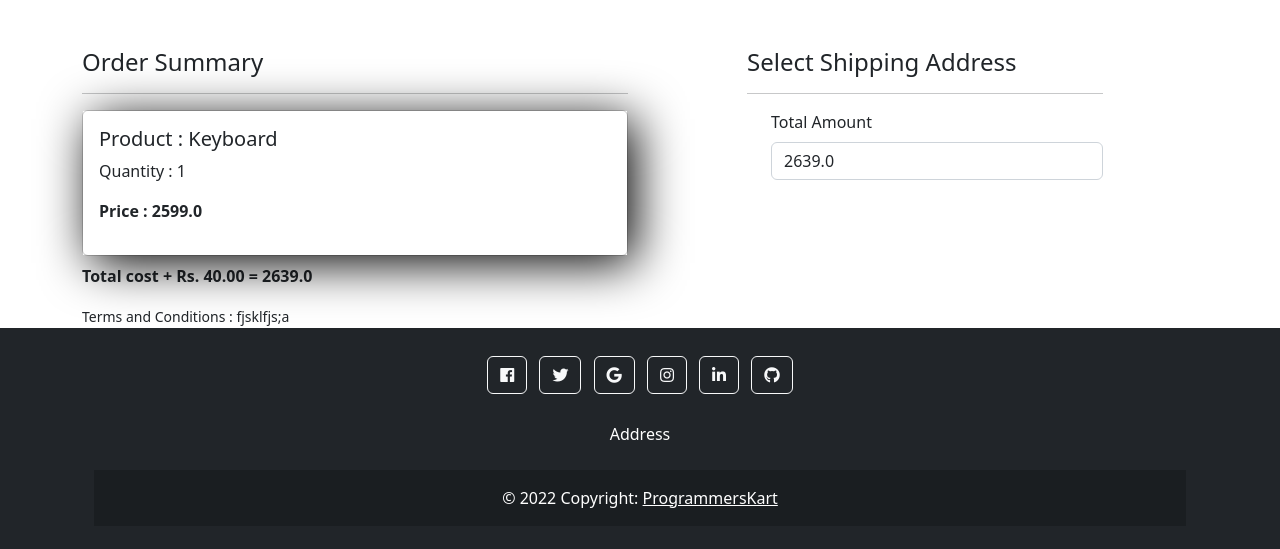
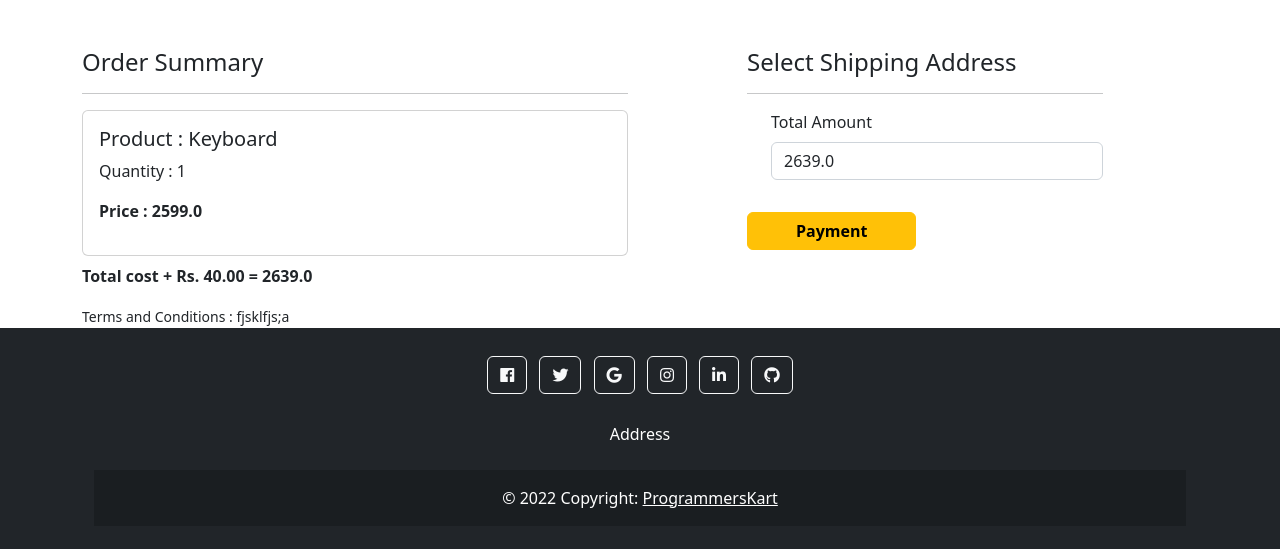
Before and after one commit to Thulasimani-B/ProgrammerKartVer2, a Django app: page /checkout/ in a window 1280 px wide. Shown: the part 56-605 px from the top of the page. Run offline with Django 4.2, Linux system fonts and the light colour scheme; a user stored in the database is signed in; data comes from the database, SQL or seed files in the repository; both versions use the stored data as it was after the commit; some libraries are stand-ins or nearby versions.

```diff
--- a/ProgrammersKartProject/proKApp/static/apps/css/signUp.css
+++ b/ProgrammersKartProject/proKApp/static/apps/css/signUp.css
@@ -4,10 +4,10 @@
     margin: 50px;
 }
 /*card*/
-.card-body{
+/* .card-body{
     box-shadow: 8px 8px 50px #000;
 
-}
+} */
 /* label inside in the form */
 label{
     margin-bottom: 8px;
--- a/ProgrammersKartProject/proKApp/static/apps/css/style.css
+++ b/ProgrammersKartProject/proKApp/static/apps/css/style.css
@@ -84,3 +84,7 @@
 .goodnesssec a{
     text-decoration: none;
 }
+
+.checkOutBox{
+    box-shadow: none;
+}
--- a/ProgrammersKartProject/proKApp/templates/apps/checkout.html
+++ b/ProgrammersKartProject/proKApp/templates/apps/checkout.html
@@ -16,12 +16,12 @@
     {% endif %}
 
     <div class="row mt-5">
-        <div class="col-sm-6">
+        <div class="col-sm-6 ">
             <h4>Order Summary</h4>
             <hr>
             {% for item in cart_items %}
                 <div class="card mb-2">
-                    <div class="card-body">
+                    <div class="card-body shadow-none ">
                         <h5>Product : {{item.product.title}}</h5>
                         <p>Quantity : {{item.quantity}}</p>
                         <p class="fw-bold">Price : {{item.product.selling_price}}</p>
@@ -39,7 +39,7 @@
                 {% csrf_token %}
                 {% for ad in add %}
                 <div class="card">
-                    <div class="card-body">
+                    <div class="card-body shadow-none">
                         <h5>{{ad.name}}</h5>
                         <p>Mobile : {{ad.mobile}}</p>
                         <p>{{ad.locality}} {{ad.city}} {{ad.state}} - {{ad.zipcode}}</p>
@@ -58,10 +58,9 @@
                 </div>
 
                 <div class="text-only">
-                    <button type="submit" class="btn"></button>
-                    <!-- <button id="rzp-button1" type="submit" class="btn btn-warning mt-3 px-5 fw-bold">Payment</button> -->
+                    <!-- <button type="submit" class="btn">Continue</button> -->
+                    <button id="rzp-button1" type="submit" class="btn btn-warning mt-3 px-5 fw-bold">Payment</button>
                 </div>
-
             </form>
         </div>
     </div>
--- a/ProgrammersKartProject/proKApp/templates/apps/password_reset.html
+++ b/ProgrammersKartProject/proKApp/templates/apps/password_reset.html
@@ -11,10 +11,10 @@
         <div class="col-sm-6 offset-sm-3">
             <h3>Reset Password</h3>
             <hr>
-            <form action="" method="post" novalidate class="shadow p-5">
+            <form method="post" novalidate class="shadow p-5">
                 {% csrf_token %}
                 {% for fm in form %}
-                    {{fm.label_tag}}{{fm}} <small class="text-danger">{{fm.erros|striptags}}</small>
+                    {{fm.label_tag}}{{fm}} <small class="text-danger">{{fm.errors|striptags}}</small>
                     <br>
                 {% endfor %}
 
@@ -24,7 +24,7 @@
                 <!-- if any error occurs : displaying the erros -->
 
                 {% if form.non_field_errors %}
-                    {% for error in form.non_field_erros %}
+                    {% for error in form.non_field_errors %}
                         <p class="alert alert-danger my-3">{{error}}</p>
                     {% endfor %}
                 {% endif %}
```
Also changed, not shown: ProgrammersKartProject/proKApp/admin.py (+9 -1 lines), ProgrammersKartProject/db.sqlite3, ProgrammersKartProject/proKApp/migrations/0011_payment_orderplaced.py (added).
